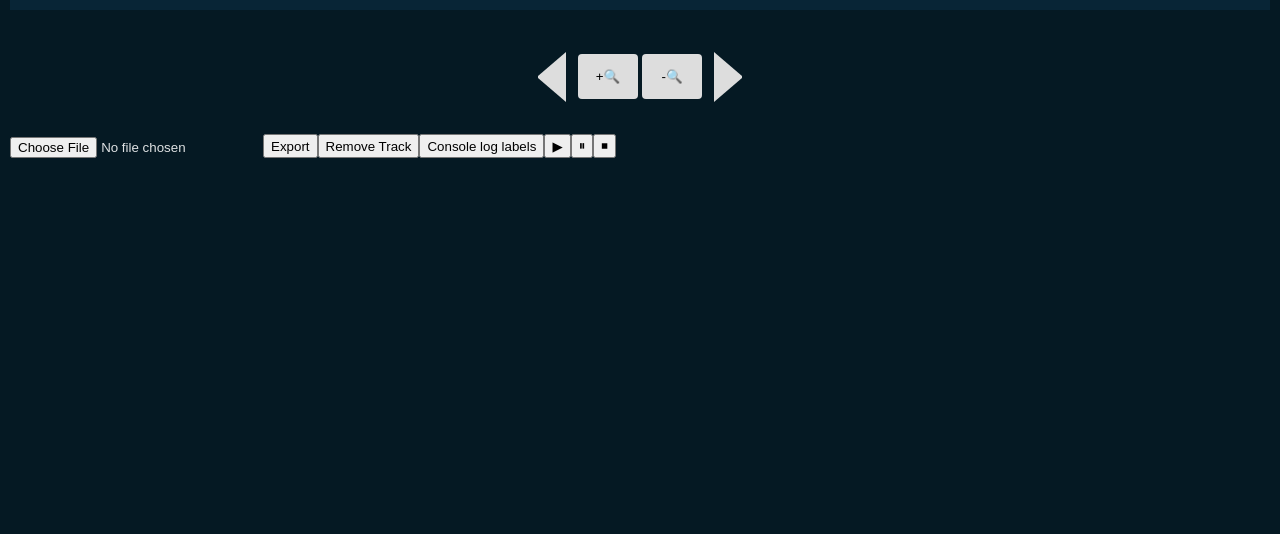
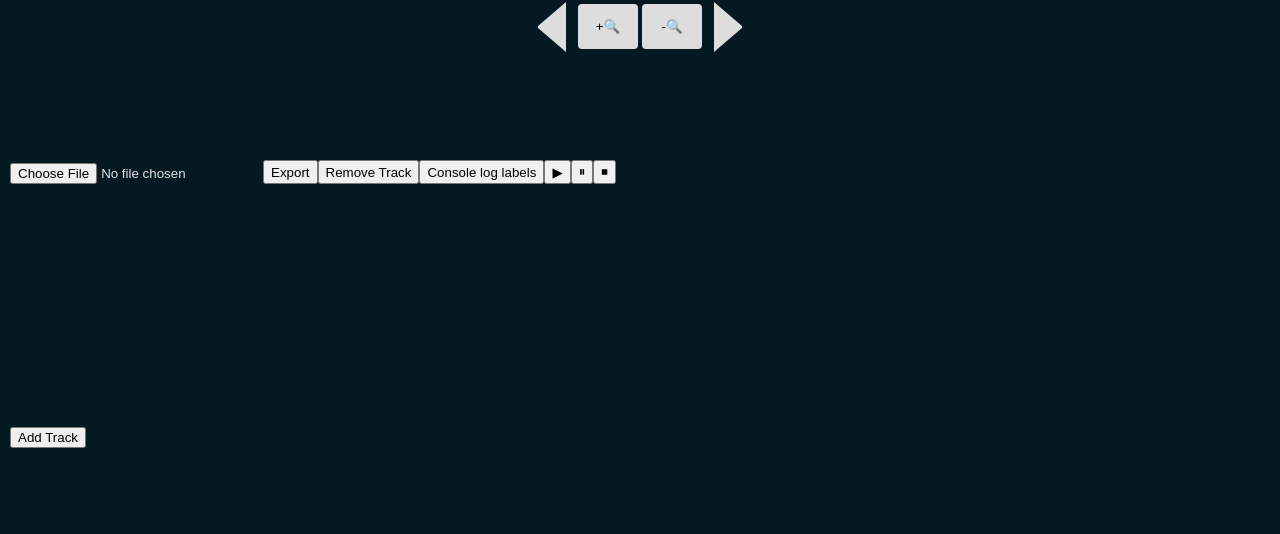
Before and after one commit to nccratliri-ml-wp/vocal-annotation-frontend, a React (Vite) app: page / in a window 1280 px wide. Shown: the part 132-666 px from the top of the page. Built offline with nearby package versions, Linux system fonts and the light colour scheme.

Commit message:
Refactored OverviewBar

```diff
--- a/src/App.jsx
+++ b/src/App.jsx
@@ -193,9 +193,6 @@ function App() {
 
     return (
         <>
-            <div id='files-upload-container'>
-                <Searchbar />
-            </div>
             <Clusternames
                 passActiveClusternameToApp={passActiveClusternameToApp}
                 importedClusternameButtons={importedClusternameButtons}
--- a/src/ScalableSpec.jsx
+++ b/src/ScalableSpec.jsx
@@ -344,6 +344,7 @@ function ScalableSpec(
     }
 
     const drawOverviewSpectrogram = (spectrogram) => {
+        return
         const overviewCanvas = overviewRef.current
         const overviewCTX = overviewCanvas.getContext('2d', { willReadFrequently: true, alpha: false });
         const image = new Image();
@@ -692,7 +693,7 @@ function ScalableSpec(
         const x1 = calculateViewportFrameX(startFrame)
         const x2 = calculateViewportFrameX(endFrame)
         ctx.lineWidth = lineWidth
-        ctx.strokeStyle = hexColorCode
+        ctx.strokeStyle = 'red'
 
         // Draw start frame
         ctx.beginPath()
@@ -706,23 +707,21 @@ function ScalableSpec(
         ctx.lineTo(x2, overviewCanvas.height)
         ctx.stroke()
 
-        // Draw Top line
+        // Draw Scroll Bar
+        ctx.lineWidth = 20
+        ctx.strokeStyle = hexColorCode
         ctx.beginPath()
-        ctx.moveTo(x1, 0)
-        ctx.lineTo(x2, 0)
-        ctx.stroke()
-
-        // Draw Bottom line
-        ctx.beginPath()
-        ctx.moveTo(x1, overviewCanvas.height)
-        ctx.lineTo(x2, overviewCanvas.height)
+        ctx.moveTo(x1, overviewCanvas.height/2)
+        ctx.lineTo(x2, overviewCanvas.height/2)
         ctx.stroke()
 
         // Draw Viewport Timestamps
+        /*
         ctx.font = `15px Arial`;
-        ctx.fillStyle = hexColorCode
+        ctx.fillStyle = 'red'
         const timestampText = (Math.round(startFrame * 100) / 100).toString()
         ctx.fillText(timestampText, x1 + 5, overviewCanvas.height-5);
+         */
 
         // Update Scroll Button positions
         updateViewportScrollButtons(startFrame, endFrame)
@@ -860,7 +859,7 @@ function ScalableSpec(
         const ctx = canvas.getContext('2d', { willReadFrequently: true, alpha: true })
         canvas.width = window.innerWidth -30
 
-        const scale = 50
+        const scale = 35
         const centerY = canvas.height / 2
         const ratio = Math.min((response.data.audio_duration - currentStartTime) / globalClipDuration, 1)
         ctx.strokeStyle = '#ddd8ff'
@@ -959,6 +958,44 @@ function ScalableSpec(
         <div
             className='editor-container'
         >
+            {showOverview &&
+                <div
+                    className='overview-canvas-container'
+                >
+                    <>
+                        <canvas
+                            className='overview-canvas'
+                            ref={overviewRef}
+                            width={parent.innerWidth - 30}
+                            height={20}
+                            onMouseDown={handleLMBDownOverview}
+                            onMouseUp={handleMouseUpOverview}
+                            onContextMenu={(event) => event.preventDefault()}
+                            onMouseMove={handleMouseMoveOverview}
+                        />
+                        {response &&
+                            <>
+                                <button
+                                    id='left-scroll-overview-btn'
+                                    onClick={leftScrollOverview}
+                                />
+                                <button
+                                    id='right-scroll-overview-btn'
+                                    onClick={rightScrollOverview}
+                                />
+                            </>
+                        }
+                    </>
+                </div>
+            }
+            {showOverview &&
+                <canvas
+                    ref={timeAxisRef}
+                    width={parent.innerWidth - 30}
+                    height={40}
+                    onContextMenu={(event) => event.preventDefault()}
+                />
+            }
             <div className='track-controls' >
                 <FileUpload
                     passResponseToScalableSpec={passResponseToScalableSpec}
@@ -997,49 +1034,11 @@ function ScalableSpec(
                     ⏹
                 </button>
             </div>
-            {showOverview &&
-                <div
-                    className='overview-canvas-container'
-                >
-                    <>
-                        <canvas
-                            className='overview-canvas'
-                            ref={overviewRef}
-                            width={parent.innerWidth - 30}
-                            height={100}
-                            onMouseDown={handleLMBDownOverview}
-                            onMouseUp={handleMouseUpOverview}
-                            onContextMenu={(event) => event.preventDefault()}
-                            onMouseMove={handleMouseMoveOverview}
-                        />
-                        {response &&
-                            <>
-                                <button
-                                    id='left-scroll-overview-btn'
-                                    onClick={leftScrollOverview}
-                                />
-                                <button
-                                    id='right-scroll-overview-btn'
-                                    onClick={rightScrollOverview}
-                                />
-                            </>
-                        }
-                    </>
-                </div>
-            }
-            {showOverview &&
-                <canvas
-                    ref={timeAxisRef}
-                    width={parent.innerWidth - 30}
-                    height={40}
-                    onContextMenu={(event) => event.preventDefault()}
-                />
-            }
             <canvas
                 className='waveform-canvas'
                 ref={waveformCanvasRef}
                 width={parent.innerWidth -30}
-                height={150}
+                height={80}
                 onMouseDown={handleLMBDown}
                 onMouseUp={handleMouseUp}
                 onContextMenu={handleRightClick}
@@ -1052,7 +1051,7 @@ function ScalableSpec(
                     className='spec-canvas'
                     ref={specCanvasRef}
                     width={parent.innerWidth -30}
-                    height={300}
+                    height={150}
                     onMouseDown={handleLMBDown}
                     onMouseUp={handleMouseUp}
                     onContextMenu={handleRightClick}
--- a/src/index.css
+++ b/src/index.css
@@ -26,7 +26,7 @@ html, body {
 
 
 .editor-container{
-  margin: 0 0 100px 0;
+  margin: 0 0 0 0;
 }
 
 
@@ -35,7 +35,7 @@ html, body {
 .spec-canvas-container{
   position: relative;
   width: auto;
-  height: 300px;
+  height: 150px;
   margin: 0 0 10px 0;
 }
 
@@ -49,8 +49,8 @@ html, body {
 .overview-canvas-container{
   position: relative;
   width: auto;
-  height: 100px;
-  margin: 0 0 30px 0;
+  height: 20px;
+  margin: 0 0 10px 0;
 }
 
 .overview-canvas{
@@ -59,7 +59,7 @@ html, body {
 
 #left-scroll-overview-btn{
   position:absolute;
-  top: 40px;
+  top: 0;
   width: 0;
   height: 0;
   border-top: 10px solid transparent;
@@ -78,7 +78,7 @@ html, body {
 
 #right-scroll-overview-btn{
   position:absolute;
-  top: 40px;
+  top: 0;
   width: 0;
   height: 0;
   border-top: 10px solid transparent;
@@ -99,7 +99,6 @@ html, body {
 .track-controls{
   display: flex;
 }
-
 
 .controls-container{
   grid-area: controls;
@@ -289,14 +288,13 @@ html, body {
 
 .input-container {
   display: flex;
-  flex-direction: row; /* Align input fields horizontally */
-  align-items: center; /* Center align input fields vertically */
+  flex-direction: row;
+  align-items: center;
 }
 
 .input-field {
   background-color: white;
-  margin-left: 8px; /* Add margin for spacing between radio buttons and input fields */
-  /* Add any additional styling for the input fields here */
+  margin-left: 8px;
 }
 
 .submit-btn{
```
